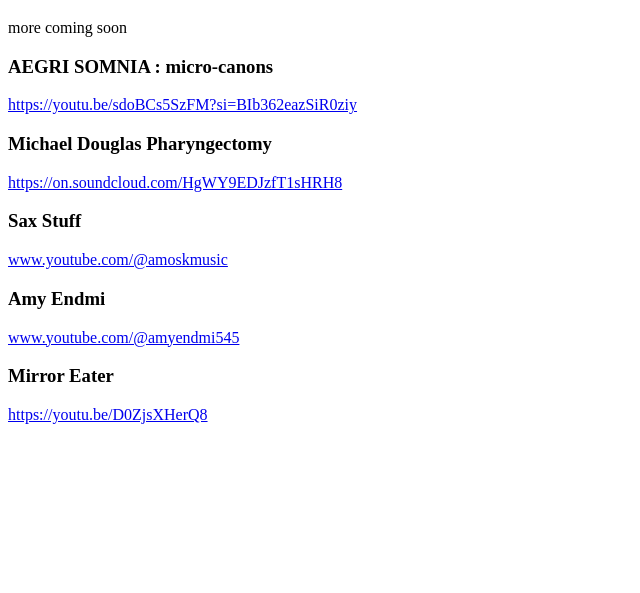
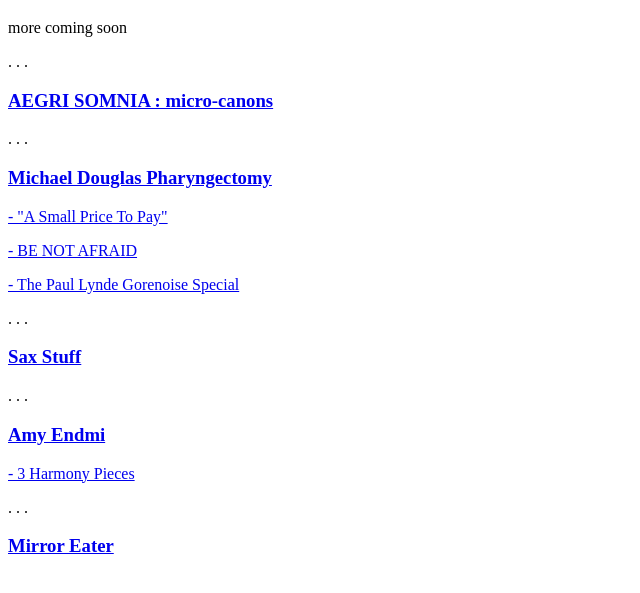
Before and after one commit to amoskmusic/wornmusicwebsite, a plain HTML site: page index.html in a window 1280 px wide. Shown: the part 61-654 px from the top of the page, without its empty margins (0-640 px from the left). Drawn offline with Linux system fonts and the light colour scheme.

Commit message:
Update index.html

```diff
--- a/index.html
+++ b/index.html
@@ -8,20 +8,31 @@
       <h1>Project Links</h1>
         <p>more coming soon</p>
 
-      <h3>AEGRI SOMNIA : micro-canons</h3>
-        <p><a href="https://youtu.be/sdoBCs5SzFM?si=BIb362eazSiR0ziy">https://youtu.be/sdoBCs5SzFM?si=BIb362eazSiR0ziy</a></p>
+    <p> . . .  </p>
 
-      <h3>Michael Douglas Pharyngectomy</h3>
-        <p><a href="https://on.soundcloud.com/HgWY9EDJzfT1sHRH8">https://on.soundcloud.com/HgWY9EDJzfT1sHRH8</a></p>
+      <h3><a href="https://youtu.be/sdoBCs5SzFM?si=BIb362eazSiR0ziy">AEGRI SOMNIA : micro-canons</a></h3>
 
-      <h3>Sax Stuff</h3>
-        <p><a href="https://www.youtube.com/@amoskmusic">www.youtube.com/@amoskmusic</a></p>
+      <p> . . .  </p>
 
-      <h3>Amy Endmi</h3>
-        <p><a href="https://www.youtube.com/@amyendmi545">www.youtube.com/@amyendmi545</a></p>
+      <h3><a href="https://on.soundcloud.com/HgWY9EDJzfT1sHRH8">Michael Douglas Pharyngectomy</a></h3>
+        <p><a href="https://soundcloud.com/michaeldpharyngectomy/sets/a-small-price-to-pay?si=f6e17d2c83f44de9a456892ceb2c788d&utm_source=clipboard&utm_medium=text&utm_campaign=social_sharing"> - "A Small Price To Pay"</a></p>
+        <p><a href="https://soundcloud.com/michaeldpharyngectomy/sets/be-not-afraid?si=41983f1f1d834f9ba92398921b56de48&utm_source=clipboard&utm_medium=text&utm_campaign=social_sharing"> - BE NOT AFRAID</a></p>
+        <p><a href="https://soundcloud.com/michaeldpharyngectomy/sets/the-paul-lynde-gorenoise-special?si=eda437af7ca849779725a7837fe226ff&utm_source=clipboard&utm_medium=text&utm_campaign=social_sharing"> - The Paul Lynde Gorenoise Special</a></p>
 
-      <h3>Mirror Eater</h3>
-        <p><a href="https://youtu.be/D0ZjsXHerQ8">https://youtu.be/D0ZjsXHerQ8</a></p>
+       <p> . . .  </p>
+
+      <h3><a href="https://www.youtube.com/@amoskmusic">Sax Stuff</a></h3>
+
+       <p> . . .  </p>
+
+      <h3><a href="https://www.youtube.com/@amyendmi545">Amy Endmi</a></h3>
+
+        <p><a href="https://youtu.be/wqqC4JCdukM?si=5KoVs8rjJ-W5qvuK"> - 3 Harmony Pieces</a></p>
+
+        <p> . . .  </p>
+
+      <h3><a href="https://youtu.be/D0ZjsXHerQ8">Mirror Eater</a></h3>
+
 
 
 
```
